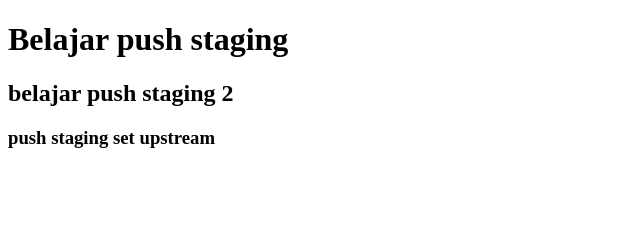
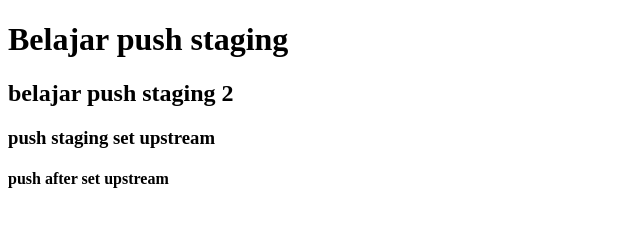
Before and after one commit to willyzt/belajar-niomic, a plain HTML site: page header.html in a window 1280 px wide. Shown: the whole page, without its empty margins (0-640 px from the left). Drawn offline with Linux system fonts and the light colour scheme.

Commit message:
add element h4

```diff
--- a/header.html
+++ b/header.html
@@ -8,6 +8,7 @@
     <h1>Belajar push staging</h1>
     <h2>belajar push staging 2</h2>
     <h3>push staging set upstream</h3>
+    <h4>push after set upstream</h4>
 
   </body>
 </html>
```
